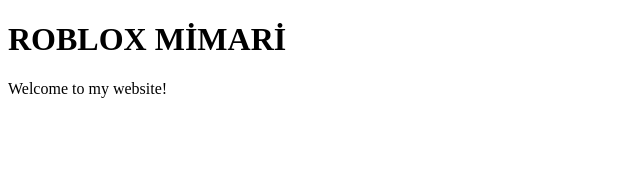
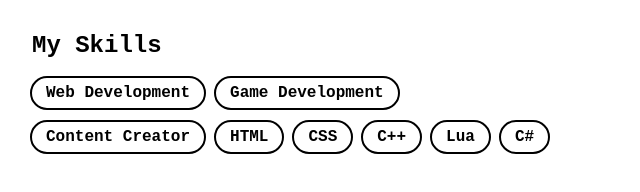
Before and after one commit to RobloxMimari/educhart.github.io, a plain HTML site: page index.html in a window 1280 px wide. Shown: the whole page, without its empty margins (0-640 px from the left). Drawn offline with Linux system fonts and the light colour scheme.

Commit message:
Add files via upload

```diff
--- a/index.html
+++ b/index.html
@@ -2,10 +2,24 @@
 
 <html>
 
-<body>
-  <h1>ROBLOX MİMARİ</h1>
+    <head>
+        <title>Website</title>
+        <link href = "stylesheet.css" rel = "stylesheet">
+    </head>
 
-  <p>Welcome to my website!</p>
-</body>
+    <body>
+        <div class = "classic-container bold">
+            <h1 class = "header">My Skills</h1>
+
+            <h1 class = "bordered-list">Web Development</h1>
+            <h1 class = "bordered-list">Game Development</h1>
+            <h1 class = "bordered-list">Content Creator</h1>
+            <h1 class = "bordered-list">HTML</h1>
+            <h1 class = "bordered-list">CSS</h1>
+            <h1 class = "bordered-list">C++</h1>
+            <h1 class = "bordered-list">Lua</h1>
+            <h1 class = "bordered-list">C#</h1>
+        </div>
+    </body>
 
 </html>
--- /dev/null
+++ b/stylesheet.css
@@ -0,0 +1,33 @@
+.bordered-list{
+    font-family: monospace;
+    font-weight: bold;
+    font-size: 16px;
+    background-color: white;
+    border: 2px solid black;
+    color: black;
+    padding: 6px 14px;
+    border-radius: 64px;
+    display: inline-block;
+    margin: 5px 2px;
+}
+
+.bold{
+    background-color: black!;
+
+
+}
+
+.classic-container{
+    display: inline-block;
+    max-width: 550px;
+    padding: 12px 20px 12px 20px;
+    border-radius: 32px;
+
+}
+
+.header{
+    font-family: monospace;
+    font-size: 24px;
+    padding-left: 4px;
+    margin: 12px 0px 12px 0px;
+}
```
